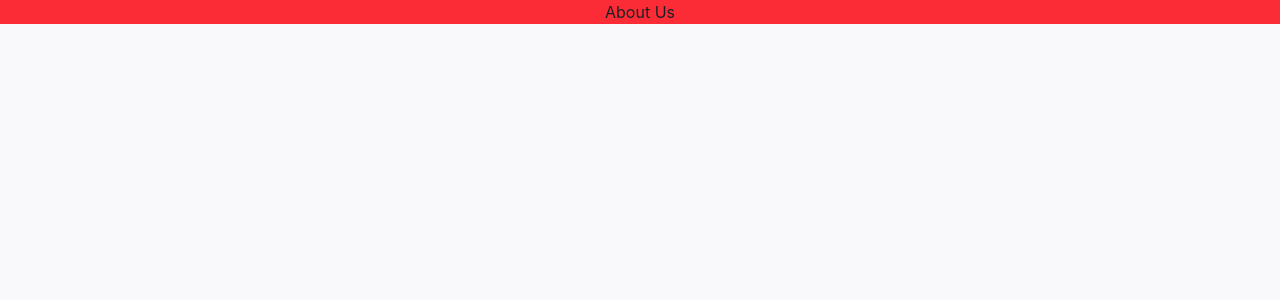
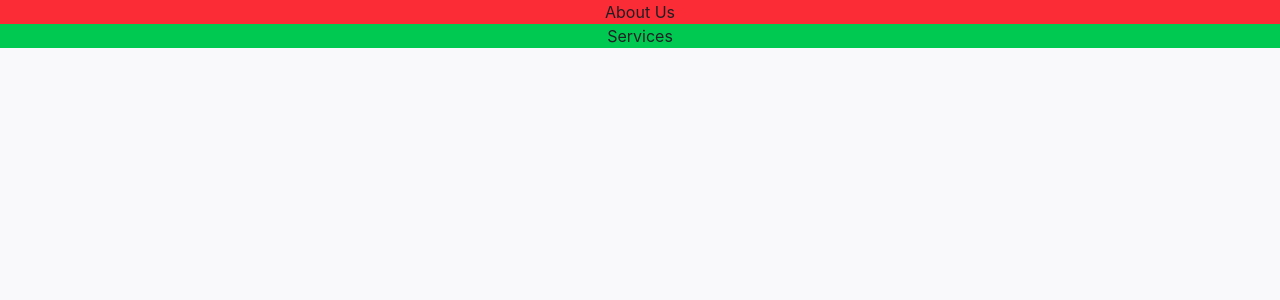
Before and after one commit to Nader-Dev1/next-app1, a Next.js app: page / in a window 1280 px wide. Shown: the top 300 px of the page. Built offline with nearby package versions, Linux system fonts and the light colour scheme.

Commit message:
add services

```diff
--- a/src/app/page.tsx
+++ b/src/app/page.tsx
@@ -1,11 +1,12 @@
 
 import React from "react";
+import Services from "@/components/organisms/Services";
 import About from "@/components/organisms/About";
 export default function page() {
   return (
     <div>
      <About />
-
+     <Services />
     </div>
   );
 }
--- /dev/null
+++ b/src/components/organisms/Services.tsx
@@ -0,0 +1,7 @@
+export default function Services() {
+  return (
+    <div className="flex justify-center items-center bg-green-500  gap-4">
+    <h1>Services</h1>
+    </div>
+  );
+}
```
